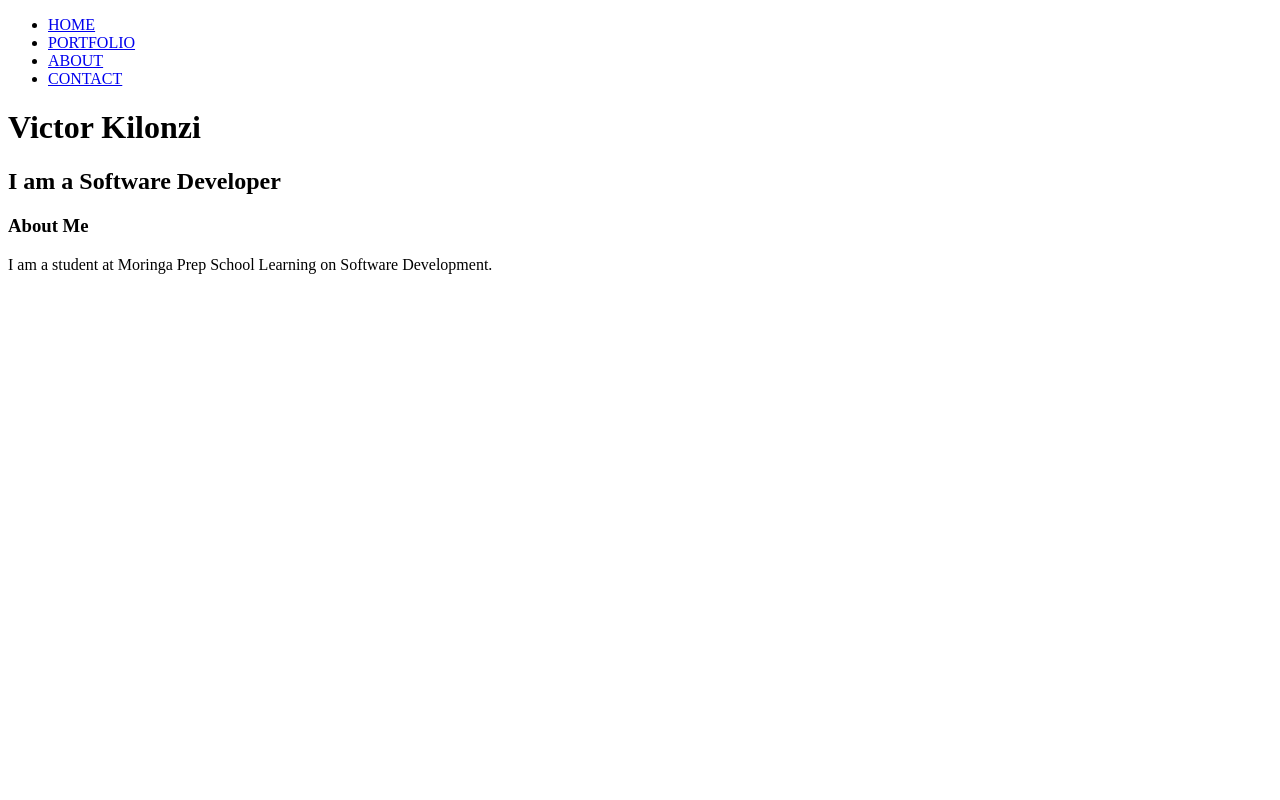
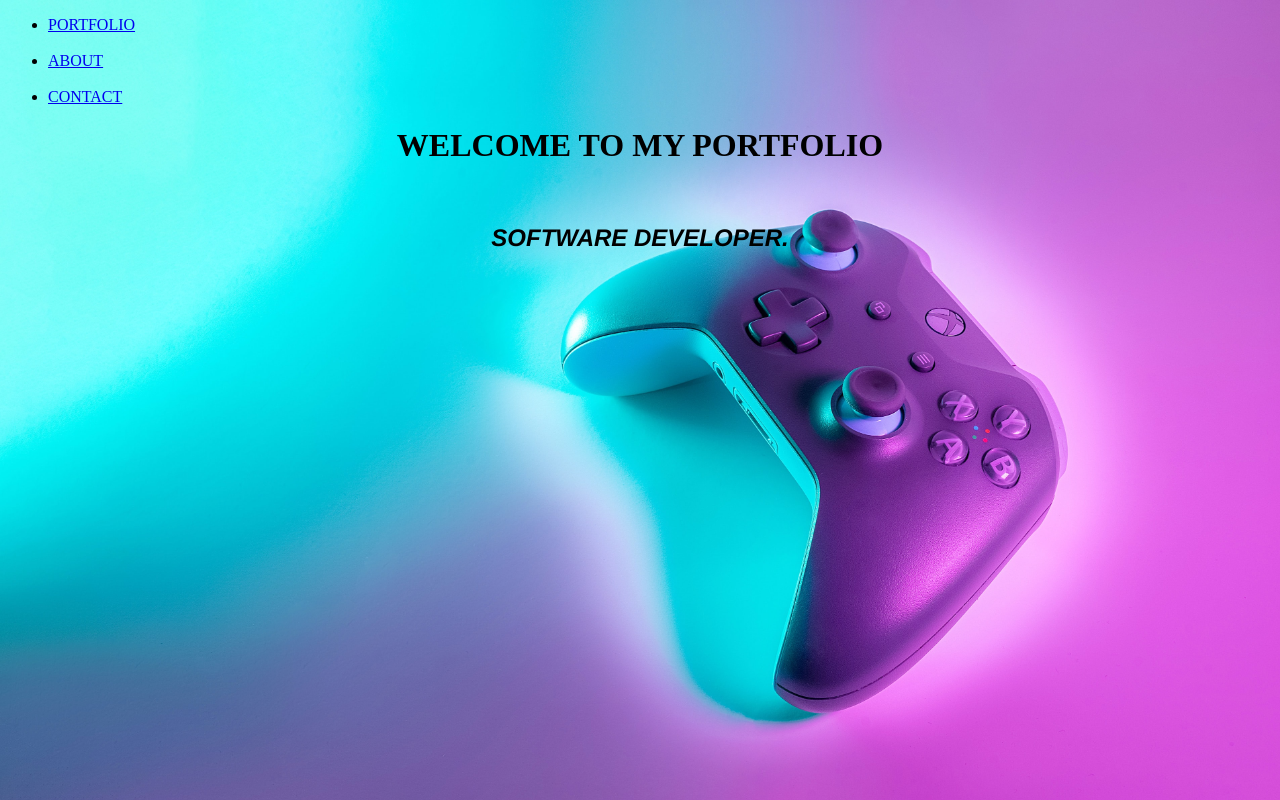
Before and after one commit to kilonzijnr/personal_portfolio, a plain HTML site: page index.html in a window 1280 px wide. Drawn offline with Linux system fonts and the light colour scheme.

Commit message:
made the basic changes to the homescreen

```diff
--- a/css/styles.css
+++ b/css/styles.css
@@ -1,19 +1,18 @@
-@keyframes change-image {
-    0% {
-        background-image: url(../images/);
-    }
-    27% {
-        background-image: url(../images/clint-patterson-dYEuFB8KQJk-unsplash.jpg);
-    }
-    45% {
-        background-image: url(../images/jefferson-santos-9SoCnyQmkzI-unsplash.jpg);
-    }
-    72% {
-        background-image: url(../images/uriel-soberanes-MxVkWPiJALs-unsplash.jpg);
-    }
-    90% {
-        background-image: url(../images/jakob-owens-HuNenPCNG84-unsplash.jpg);
-    }
-    100% {
-        background-image: url(../images/photo_2021-04-29_11-00-40.jpg);
-    }
+
+h1 {
+    text-align: center;
+    color: rgb(0, 0, 0);
+    font-family: 'Times New Roman', Times, serif;
+}
+body {
+    background-image: url(../images/javier-martinez-hUD0PUczwJQ-unsplash.jpg);
+    background-size: 100%;
+}
+nav {
+    color: lawngreen;
+}
+h2{
+    text-align: center;
+    color: rgb(0, 0, 0);
+    font-family: 'Franklin Gothic Medium', 'Arial Narrow', Arial, sans-serif;
+}
--- a/index.html
+++ b/index.html
@@ -1,31 +1,23 @@
 <!DOCTYPE html>
-<html lang="eng">
+<html lang="en">
+
 <head>
-    <meta charset="UTF-8" />
-    <meta http-equiv="X-UA-Compatible" content="IE=edge" />
-    <meta name="viewport" content="width=device-width, initial-scale=1.0" />
     <link rel="stylesheet" href="css/styles.css">
-    <title>Kilonzi's Portfolio</title>
+    <link rel="stylesheet" href="images">
+    <title>Victor's Portfolio</title>
 </head>
 
-<body>
-    <div id="container"></div>
+<body class="box-animation">
+    <div id="container"> </div>
     <ul id="nav">
-        <li><a href="index.html">HOME</a></li>
         <li><a href="portfolio.html">PORTFOLIO</a></li>
+        <br>
         <li><a href="about.html">ABOUT</a></li>
+        <br>
         <li><a href="contact.html">CONTACT</a></li>
     </ul>
-    <div id="header">
-        <h1>Victor Kilonzi</h1>
-        <h2>I am a Software Developer</h2>
-
-        <p class="btn"><a href="portfolio.html"></a></p>
-    </div>
-    <div id="content">
-        <h3>About Me</h3>
-        <p>I am a student at Moringa Prep School Learning on Software Development.</p>
-    </div>
 </body>
-
+<h1>WELCOME TO MY PORTFOLIO</h1>
+<br>
+<h2><i><b>SOFTWARE DEVELOPER.</b></i></h2>
 </html>
```
Also changed, not shown: images/dmitry-chernyshov-mP7aPSUm7aE-unsplash.jpg (added), images/javier-martinez-hUD0PUczwJQ-unsplash.jpg (added), portfolio.html (deleted), 1 other file.
